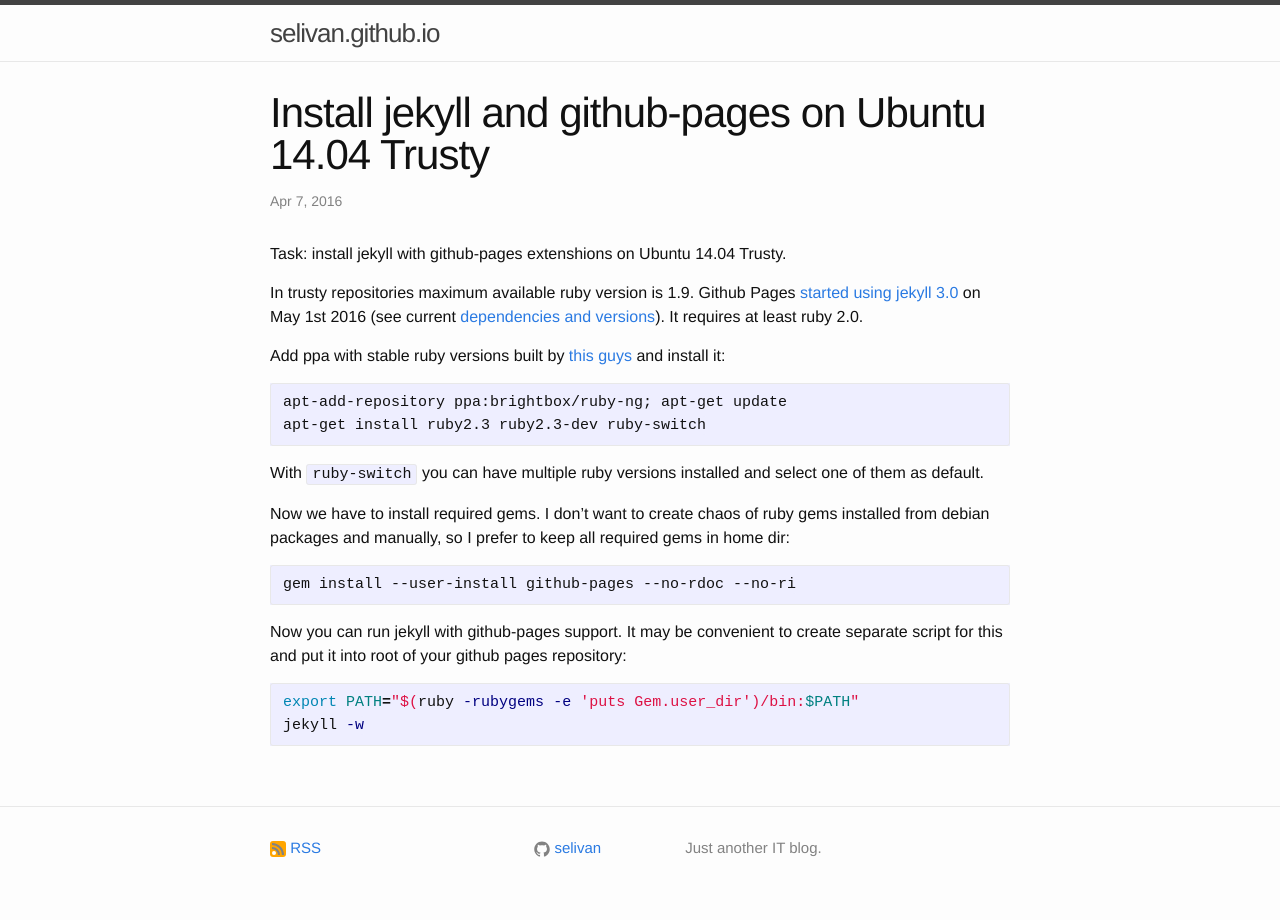
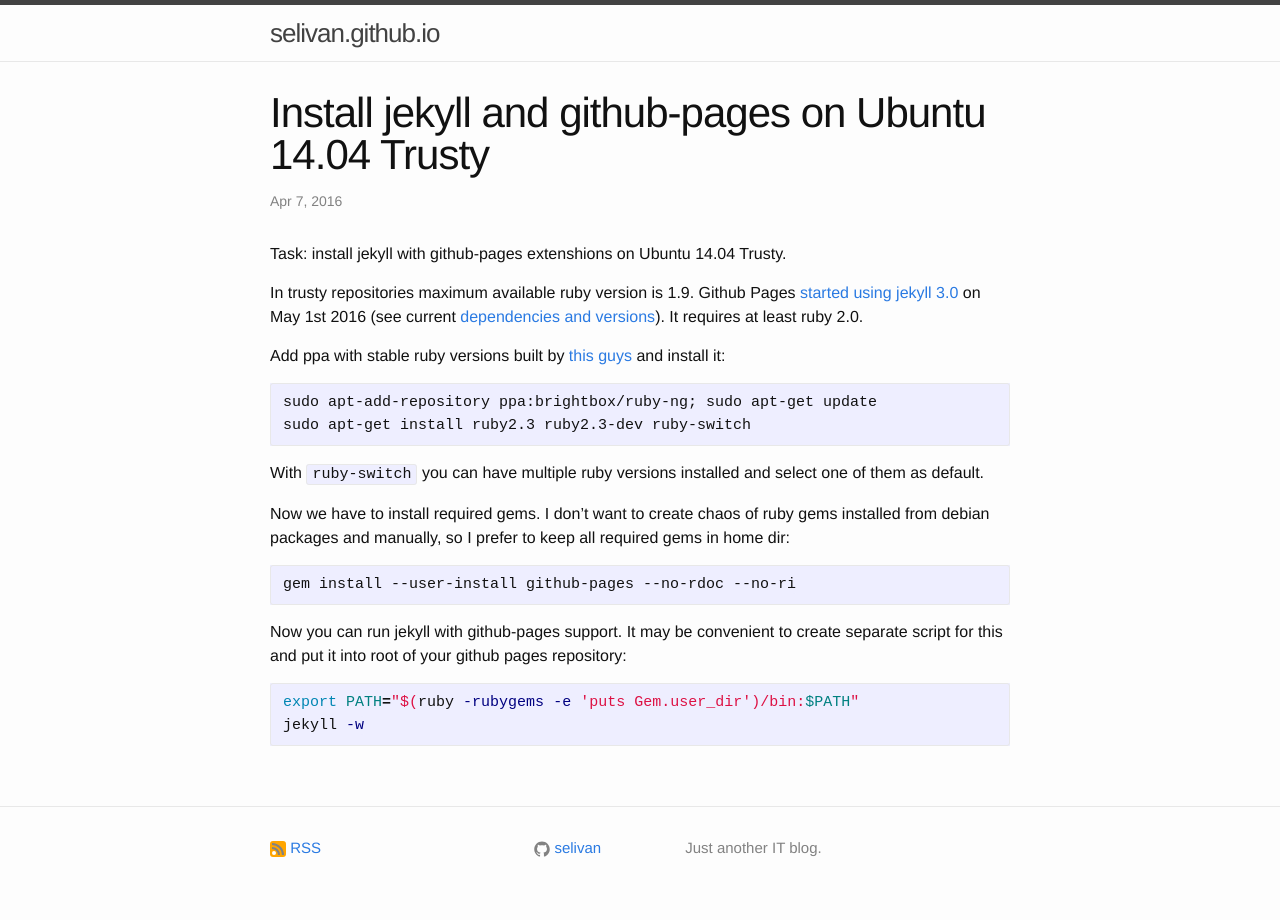
Before and after one commit to selivan/selivan.github.io, a Jekyll site: the page built from _posts/2016-04-07-jekyll-and-github-pages-install-ubuntu-trusty-14-04.md, in a window 1280 px wide. Built offline with Jekyll 4.4.1, drawn with Linux system fonts in a browser that asks for light colours; comment, search, counter and statistics services are not loaded.

Commit message:
small fix

````diff
--- a/_posts/2016-04-07-jekyll-and-github-pages-install-ubuntu-trusty-14-04.md
+++ b/_posts/2016-04-07-jekyll-and-github-pages-install-ubuntu-trusty-14-04.md
@@ -10,8 +10,8 @@
 Add ppa with stable ruby versions built by [this guys](https://www.brightbox.com/docs/ruby/ubuntu/) and install it:
 
 ```
-apt-add-repository ppa:brightbox/ruby-ng; apt-get update
-apt-get install ruby2.3 ruby2.3-dev ruby-switch
+sudo apt-add-repository ppa:brightbox/ruby-ng; sudo apt-get update
+sudo apt-get install ruby2.3 ruby2.3-dev ruby-switch
 ```
 
 With `ruby-switch` you can have multiple ruby versions installed and select one of them as default.
````
